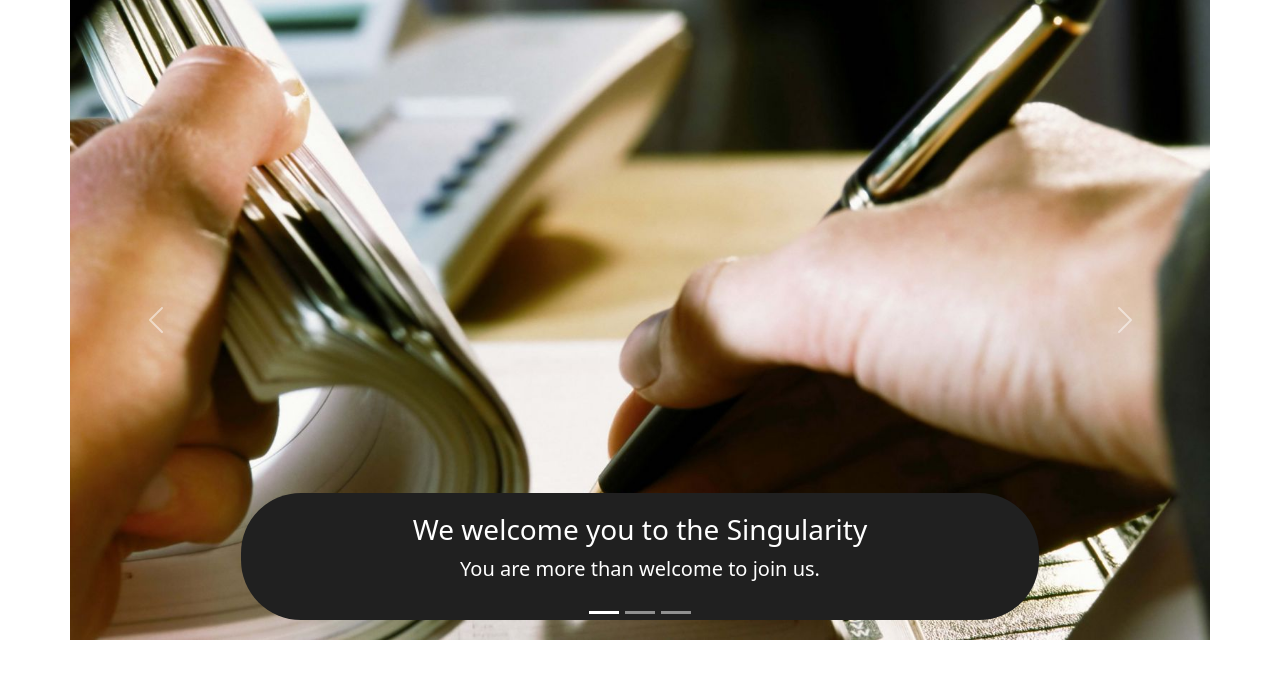
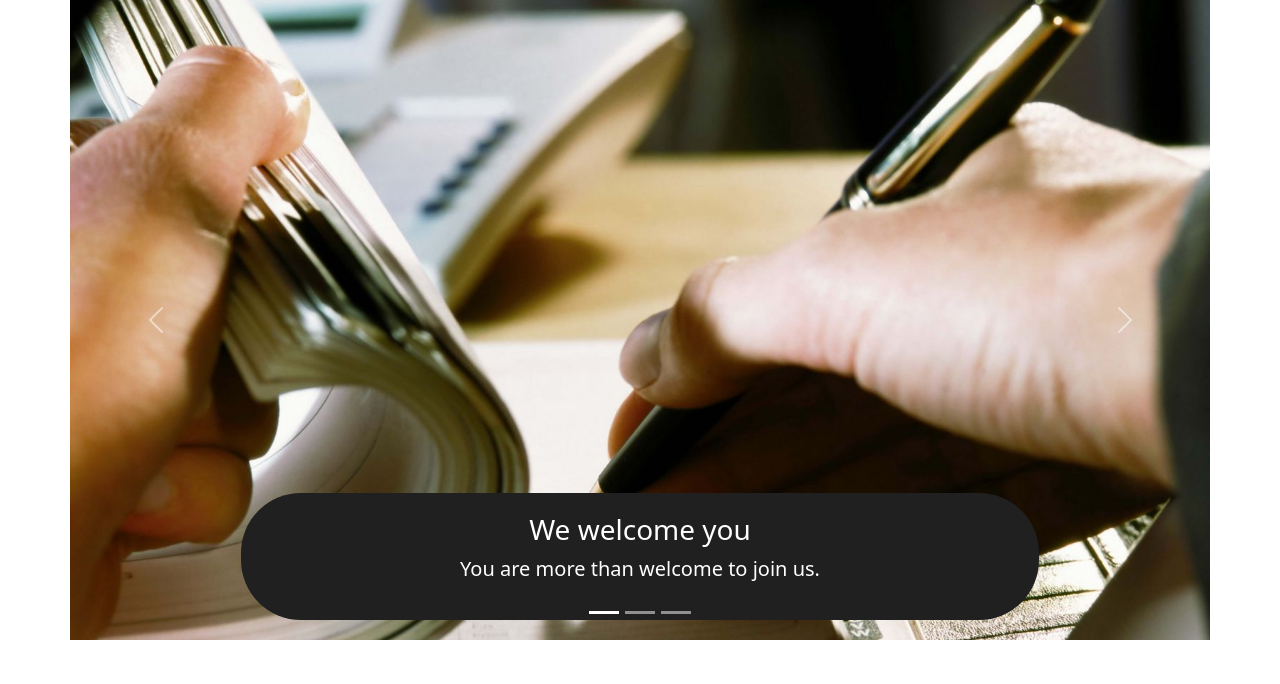
Before and after one commit to punitzen/Note-keeping-app-django, a Django app: template templates/index.html in a window 1280 px wide. Shown: the part 81-765 px from the top of the page. Run offline with Django 3.2, Linux system fonts and the light colour scheme; the template is opened without the code that fills it, so the values that code supplies are empty; some libraries are stand-ins or nearby versions.

Commit message:
Update index.html

```diff
--- a/templates/index.html
+++ b/templates/index.html
@@ -33,7 +33,7 @@ A Note Keeping
       <div class="carousel-item active">
         <img src="/static/cover.jpg" class="d-block w-100" alt="...">
         <div class="carousel-caption d-none d-md-block" style="background-color: #202020;border-radius: 60px;">
-          <h3>We welcome you to the Singularity</h3>
+          <h3>We welcome you</h3>
           <p style="font-size:20px">You are more than welcome to join us.</p>
         </div>
       </div>
```
